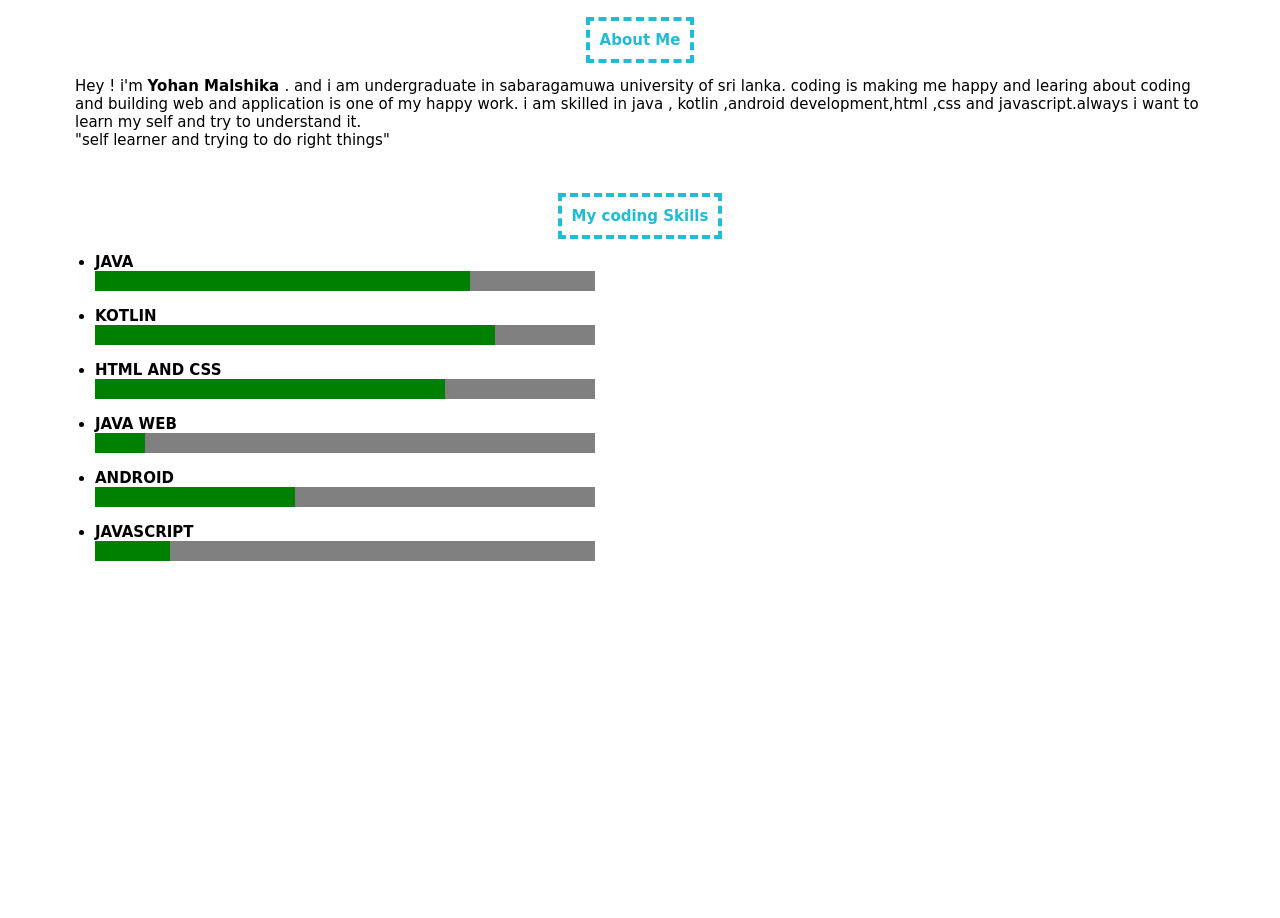
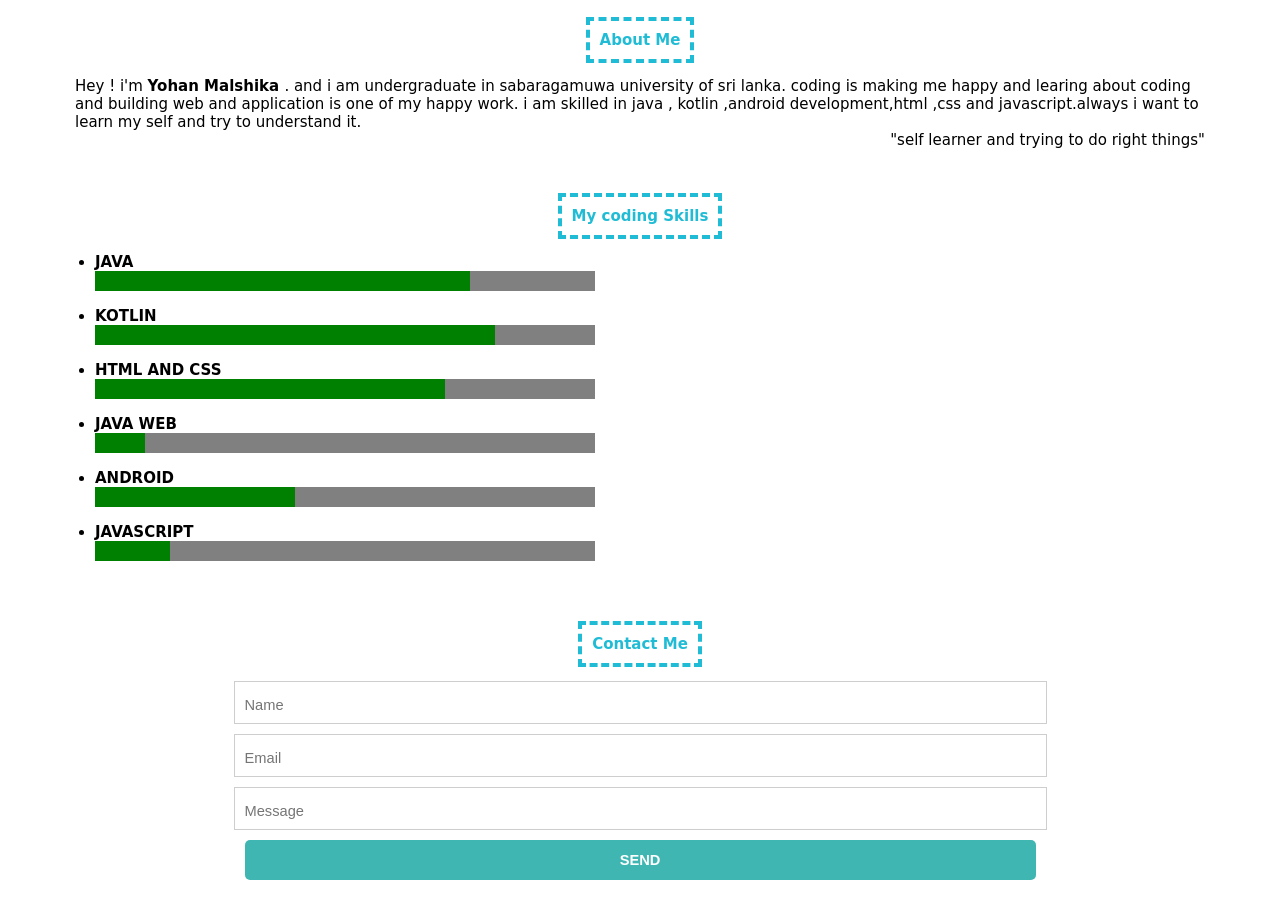
Before and after one commit to yohanym95/HTML_CSS_blogpage, a plain HTML site: page index.html in a window 1280 px wide. Shown: the part 280-1198 px from the top of the page. Before the commit the page ends 892 px from the top, so only its background shows below. Drawn offline with Linux system fonts and the light colour scheme.

Commit message:
added contact me block

```diff
--- a/index.html
+++ b/index.html
@@ -53,5 +53,18 @@
 
 	</div>
 
+	<div class="section">
+		<h1><span>Contact Me</span></h1>
+		<form>
+			<input type="text" name="name" placeholder="Name" required><br>
+			<input type="text" name="email" placeholder="Email" required><br>
+			<input type="text" name="message" placeholder="Message" required> <br>
+			<input type="submit" value="SEND" class="submit">
+		</form>
+
+	</div>
+
+
+
 </body>
 </html>
--- a/style.css
+++ b/style.css
@@ -60,3 +60,36 @@ progress {
 	color: #3fb6b2;
 	background: #efefef;
 }
+form{
+	text-align: center;
+	margin-top: 0;
+}
+
+.submit{
+	background-color: #3fb6b2;
+	padding: 12px 45px;
+	border-radius: 5px;
+	cursor: pointer;
+	color: #ffffff;
+	border: none;
+	outline: none;
+	font-weight: bold;
+
+}
+textarea{
+	height: 100px;
+
+}
+input, textarea{
+	margin-bottom: 10px;
+	font-size: 11pt;
+	padding: 15px 10px 10px;
+	border: 1px solid #cecece;
+	color: #787575;
+	width: 70%;
+	outline: none;
+
+}
+.quote{
+	text-align: right;
+}
```
